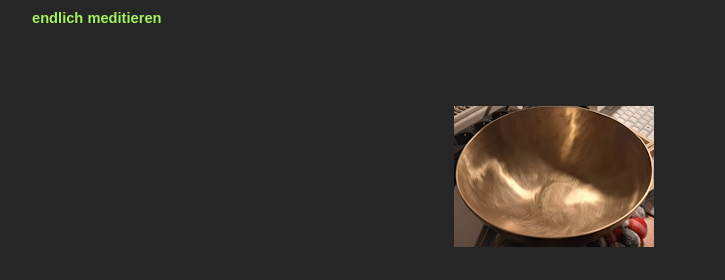
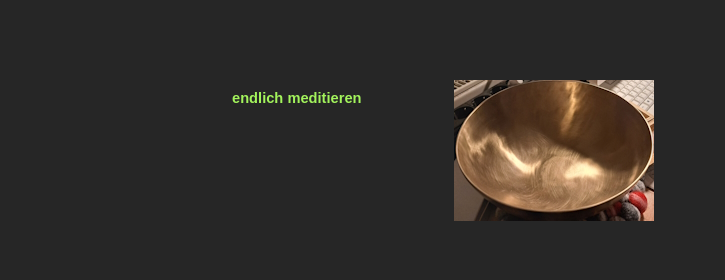
Before and after one commit to fara321/SCHALE, a plain HTML site: page index.html in a window 1280 px wide. Shown: the top 280 px of the page, without its empty margins (86-811 px from the left). Drawn offline with Linux system fonts and the light colour scheme.

Commit message:
Update style.css

```diff
--- a/style.css
+++ b/style.css
@@ -28,9 +28,9 @@
 }
 
 h1 {
-    width: 30%
-    margin-left: 700px;
-    color: #a3f35c;
+    position: absolute;
+    width: 30%;
+    margin-left: 200px;     color: #a3f35c;
     font-size: 11pt;
     font-family: arial, "lucida console", sans-serif;
     text-indent: 110px;
```
